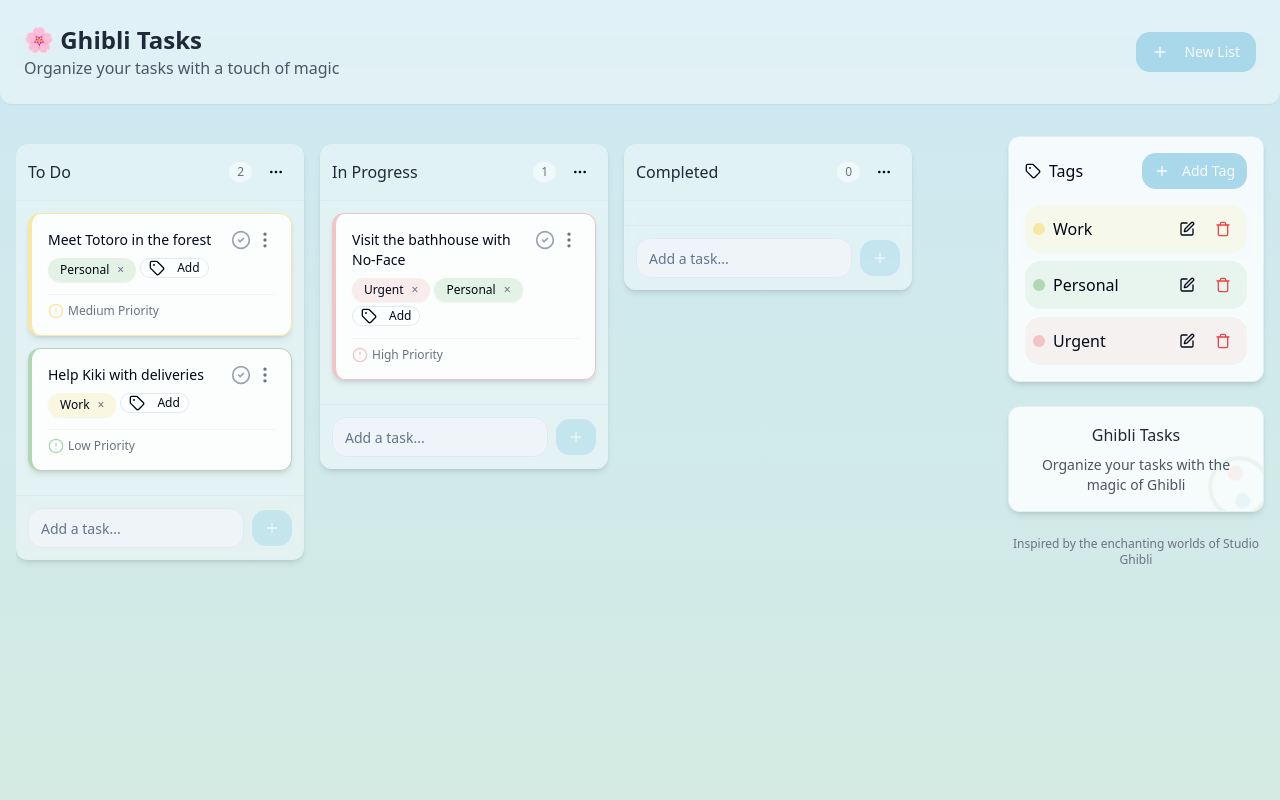
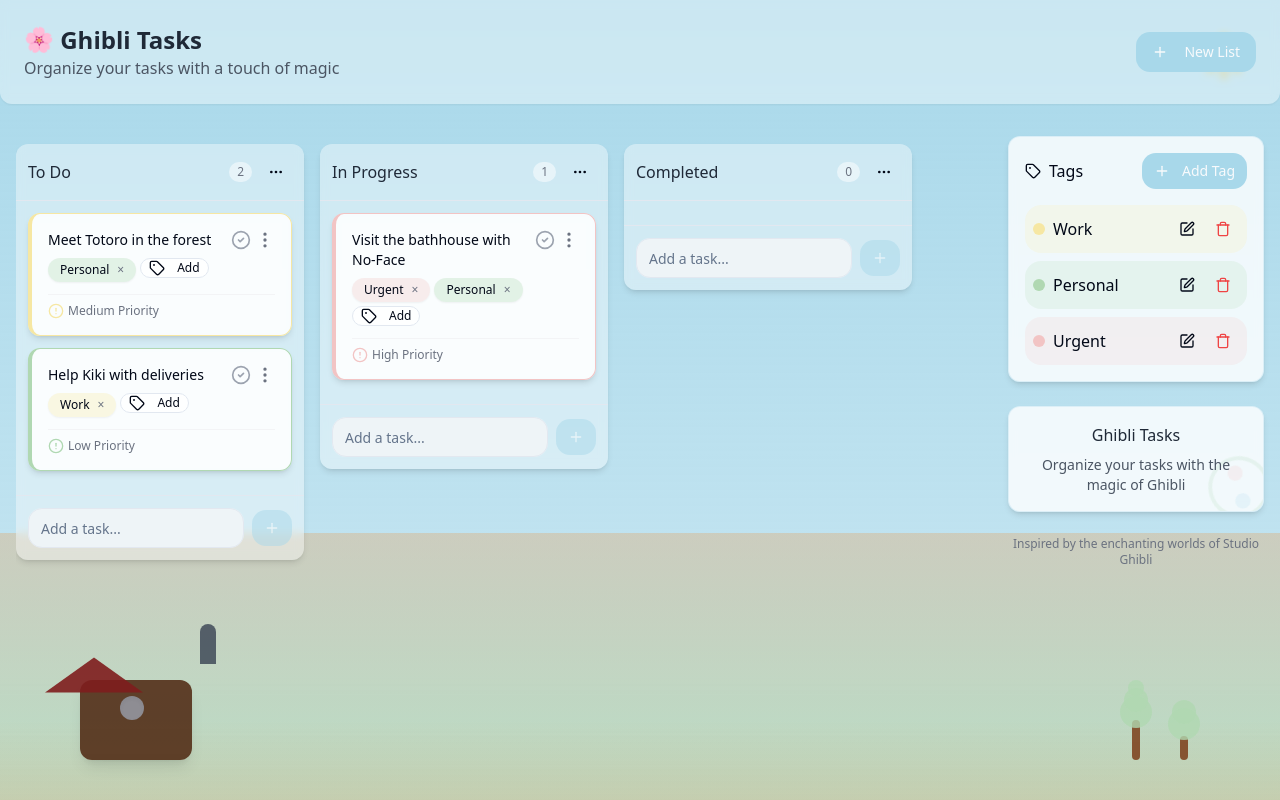
Before and after one commit to Rohitsony7/draggle-todo-folio, a React (Vite) app: page / in a window 1280 px wide. Built offline with nearby package versions, Linux system fonts and the light colour scheme.

Commit message:
Add Ghibli-style background animation
Implement background animation with Ghibli style, changing based on time and weather conditions.

```diff
--- /dev/null
+++ b/src/components/GhibliBackground.tsx
@@ -0,0 +1,204 @@
+
+import React, { useEffect, useState } from "react";
+import { Cloud, CloudSun, CloudMoon, CloudRain, Sun, Moon } from "lucide-react";
+
+type TimeOfDay = "morning" | "day" | "evening" | "night";
+type Weather = "clear" | "cloudy" | "rainy";
+
+const GhibliBackground: React.FC = () => {
+  const [timeOfDay, setTimeOfDay] = useState<TimeOfDay>("day");
+  const [weather, setWeather] = useState<Weather>("clear");
+
+  // Update time of day based on current hour
+  useEffect(() => {
+    const updateTimeOfDay = () => {
+      const hour = new Date().getHours();
+      if (hour >= 5 && hour < 10) {
+        setTimeOfDay("morning");
+      } else if (hour >= 10 && hour < 17) {
+        setTimeOfDay("day");
+      } else if (hour >= 17 && hour < 20) {
+        setTimeOfDay("evening");
+      } else {
+        setTimeOfDay("night");
+      }
+    };
+
+    // Set initial time
+    updateTimeOfDay();
+
+    // Update every minute
+    const interval = setInterval(updateTimeOfDay, 60000);
+    return () => clearInterval(interval);
+  }, []);
+
+  // Change weather randomly every 5 minutes
+  useEffect(() => {
+    const updateWeather = () => {
+      const randomNumber = Math.random();
+      if (randomNumber < 0.6) {
+        setWeather("clear");
+      } else if (randomNumber < 0.9) {
+        setWeather("cloudy");
+      } else {
+        setWeather("rainy");
+      }
+    };
+
+    updateWeather();
+    const interval = setInterval(updateWeather, 300000); // 5 minutes
+    return () => clearInterval(interval);
+  }, []);
+
+  // Determine background colors based on time of day
+  const getBgColors = () => {
+    switch (timeOfDay) {
+      case "morning":
+        return {
+          sky: "from-ghibli-sky/70 to-ghibli-field/60",
+          ground: "from-ghibli-field/50 to-ghibli-forest/40",
+        };
+      case "day":
+        return {
+          sky: "from-ghibli-sky to-ghibli-sky/60",
+          ground: "from-ghibli-forest/70 to-ghibli-earth/50",
+        };
+      case "evening":
+        return {
+          sky: "from-ghibli-blossom/70 to-ghibli-field/60",
+          ground: "from-ghibli-earth/60 to-ghibli-forest/50",
+        };
+      case "night":
+        return {
+          sky: "from-blue-900/80 to-indigo-900/70",
+          ground: "from-gray-800/60 to-gray-900/50",
+        };
+      default:
+        return {
+          sky: "from-ghibli-sky to-ghibli-sky/60",
+          ground: "from-ghibli-forest/70 to-ghibli-earth/50",
+        };
+    }
+  };
+
+  const bgColors = getBgColors();
+
+  // Get weather icon based on time and weather
+  const getWeatherIcon = () => {
+    const iconSize = 48;
+    const iconColor = timeOfDay === "night" ? "#E2E8F0" : "#2D3748";
+
+    if (weather === "rainy") {
+      return <CloudRain size={iconSize} className="text-gray-600 animate-pulse" />;
+    }
+
+    if (weather === "cloudy") {
+      if (timeOfDay === "night") {
+        return <CloudMoon size={iconSize} className="text-gray-300" />;
+      }
+      return <CloudSun size={iconSize} className="text-yellow-400" />;
+    }
+
+    // Clear weather
+    if (timeOfDay === "night") {
+      return <Moon size={iconSize} className="text-gray-200" />;
+    }
+    return <Sun size={iconSize} className="text-yellow-500" />;
+  };
+
+  // Determine display based on time of day and weather
+  return (
+    <div className="fixed inset-0 -z-10 overflow-hidden">
+      {/* Sky gradient */}
+      <div className={`absolute inset-0 bg-gradient-to-b ${bgColors.sky} transition-colors duration-5000`} />
+
+      {/* Cloud animations */}
+      {(weather === "cloudy" || weather === "rainy") && (
+        <>
+          <div className="absolute top-10 left-10 animate-float opacity-70">
+            <Cloud size={72} className="text-white/70" />
+          </div>
+          <div className="absolute top-24 left-1/3 animate-float opacity-80" style={{ animationDelay: "1s" }}>
+            <Cloud size={48} className="text-white/80" />
+          </div>
+          <div className="absolute top-16 right-1/4 animate-float opacity-60" style={{ animationDelay: "2s" }}>
+            <Cloud size={64} className="text-white/60" />
+          </div>
+        </>
+      )}
+
+      {/* Weather icon */}
+      <div className="absolute top-8 right-8">
+        {getWeatherIcon()}
+      </div>
+
+      {/* Rain effect */}
+      {weather === "rainy" && (
+        <div className="absolute inset-0 pointer-events-none">
+          {[...Array(40)].map((_, i) => (
+            <div
+              key={i}
+              className="absolute w-0.5 bg-blue-200/40 rounded-full animate-rainfall"
+              style={{
+                left: `${Math.random() * 100}%`,
+                top: `-20px`,
+                height: `${Math.random() * 20 + 15}px`,
+                animationDuration: `${Math.random() * 1.5 + 1}s`,
+                animationDelay: `${Math.random() * 2}s`
+              }}
+            />
+          ))}
+        </div>
+      )}
+
+      {/* Ground/hills gradient */}
+      <div className={`absolute bottom-0 left-0 right-0 h-1/3 bg-gradient-to-t ${bgColors.ground} transition-colors duration-5000`}>
+        <div className="absolute bottom-0 w-full h-20 bg-gradient-to-t from-ghibli-earth/40 to-transparent" />
+      </div>
+
+      {/* Simple house silhouette */}
+      <div className="absolute bottom-10 left-10 md:left-20 w-40 h-32 transition-all duration-5000">
+        <div className="relative w-full h-full">
+          {/* House body */}
+          <div className="absolute bottom-0 left-0 w-28 h-20 bg-amber-950/80 rounded-sm shadow-lg" />
+
+          {/* House roof */}
+          <div className="absolute bottom-20 left-0 w-0 h-0 border-l-[14px] border-l-transparent border-b-[10px] border-b-red-900/90 border-r-[14px] border-r-transparent" style={{ transform: 'scale(3.5)' }} />
+
+          {/* Window with light */}
+          <div className={`absolute bottom-10 left-10 w-6 h-6 ${timeOfDay === "night" || timeOfDay === "evening" ? "bg-yellow-300/80" : "bg-blue-200/50"} rounded-sm shadow-inner`} />
+
+          {/* Chimney */}
+          <div className="absolute bottom-24 right-6 w-4 h-10 bg-gray-700/80 rounded-t-sm" />
+
+          {/* Smoke from chimney */}
+          {(timeOfDay === "morning" || timeOfDay === "evening") && (
+            <>
+              <div className="absolute bottom-32 right-6 w-3 h-3 bg-gray-300/40 rounded-full animate-float" />
+              <div className="absolute bottom-36 right-4 w-4 h-4 bg-gray-300/30 rounded-full animate-float" style={{ animationDelay: "0.5s" }} />
+              <div className="absolute bottom-40 right-2 w-5 h-5 bg-gray-300/20 rounded-full animate-float" style={{ animationDelay: "1s" }} />
+            </>
+          )}
+        </div>
+      </div>
+
+      {/* Trees */}
+      <div className="absolute bottom-10 right-10 md:right-20 w-20 h-32">
+        <div className="absolute bottom-0 left-0 w-8 h-20">
+          <div className="absolute bottom-0 left-3 w-2 h-10 bg-amber-900/80 rounded-sm" />
+          <div className="absolute bottom-8 left-0 w-8 h-8 bg-ghibli-forest/80 rounded-full" />
+          <div className="absolute bottom-12 left-1 w-6 h-6 bg-ghibli-forest/80 rounded-full" />
+          <div className="absolute bottom-16 left-2 w-4 h-4 bg-ghibli-forest/80 rounded-full" />
+        </div>
+
+        <div className="absolute bottom-0 right-0 w-8 h-16">
+          <div className="absolute bottom-0 left-3 w-2 h-6 bg-amber-900/80 rounded-sm" />
+          <div className="absolute bottom-5 left-0 w-8 h-8 bg-ghibli-forest/80 rounded-full" />
+          <div className="absolute bottom-9 left-1 w-6 h-6 bg-ghibli-forest/80 rounded-full" />
+        </div>
+      </div>
+    </div>
+  );
+};
+
+export default GhibliBackground;
--- a/src/components/GhibliToDo.tsx
+++ b/src/components/GhibliToDo.tsx
@@ -5,6 +5,7 @@ import { useTaskContext } from "@/context/TaskContext";
 import TaskList from "./TaskList";
 import TagManager from "./TagManager";
 import GhibliHeader from "./GhibliHeader";
+import GhibliBackground from "./GhibliBackground";
 
 const GhibliToDo: React.FC = () => {
   const { taskLists, moveTask } = useTaskContext();
@@ -36,6 +37,7 @@ const GhibliToDo: React.FC = () => {
 
   return (
     <div className="min-h-screen flex flex-col">
+      <GhibliBackground />
       <GhibliHeader />
 
       <div className="container mx-auto px-4 py-8 flex-1 max-w-7xl">
--- a/src/index.css
+++ b/src/index.css
@@ -90,9 +90,8 @@
   }
 
   body {
-    @apply bg-ghibli-sky/30 text-foreground bg-ghibli-gradient;
-    background-attachment: fixed;
-    background-size: cover;
+    @apply text-foreground;
+    /* Removed the background styles since we're now using our animated background */
   }
 
   /* Ghibli-inspired custom scrollbar */
--- a/tailwind.config.ts
+++ b/tailwind.config.ts
@@ -98,17 +98,32 @@ export default {
 				'gentle-spin': {
 					'0%': { transform: 'rotate(0deg)' },
 					'100%': { transform: 'rotate(360deg)' }
+				},
+				'rainfall': {
+					'0%': {
+						transform: 'translateY(0) translateX(0)',
+						opacity: '0'
+					},
+					'10%': { opacity: '1' },
+					'100%': {
+						transform: 'translateY(100vh) translateX(20px)',
+						opacity: '0'
+					}
 				}
 			},
 			animation: {
 				'accordion-down': 'accordion-down 0.2s ease-out',
 				'accordion-up': 'accordion-up 0.2s ease-out',
 				'float': 'float 6s ease-in-out infinite',
-				'gentle-spin': 'gentle-spin 12s linear infinite'
+				'gentle-spin': 'gentle-spin 12s linear infinite',
+				'rainfall': 'rainfall 1.5s linear infinite'
 			},
 			backgroundImage: {
 				'ghibli-gradient': 'linear-gradient(to bottom, rgba(168, 216, 234, 0.4), rgba(176, 216, 178, 0.3))',
-			}
+			},
+			transitionDuration: {
+                '5000': '5000ms',
+            }
 		}
 	},
 	plugins: [require("tailwindcss-animate")],
```
